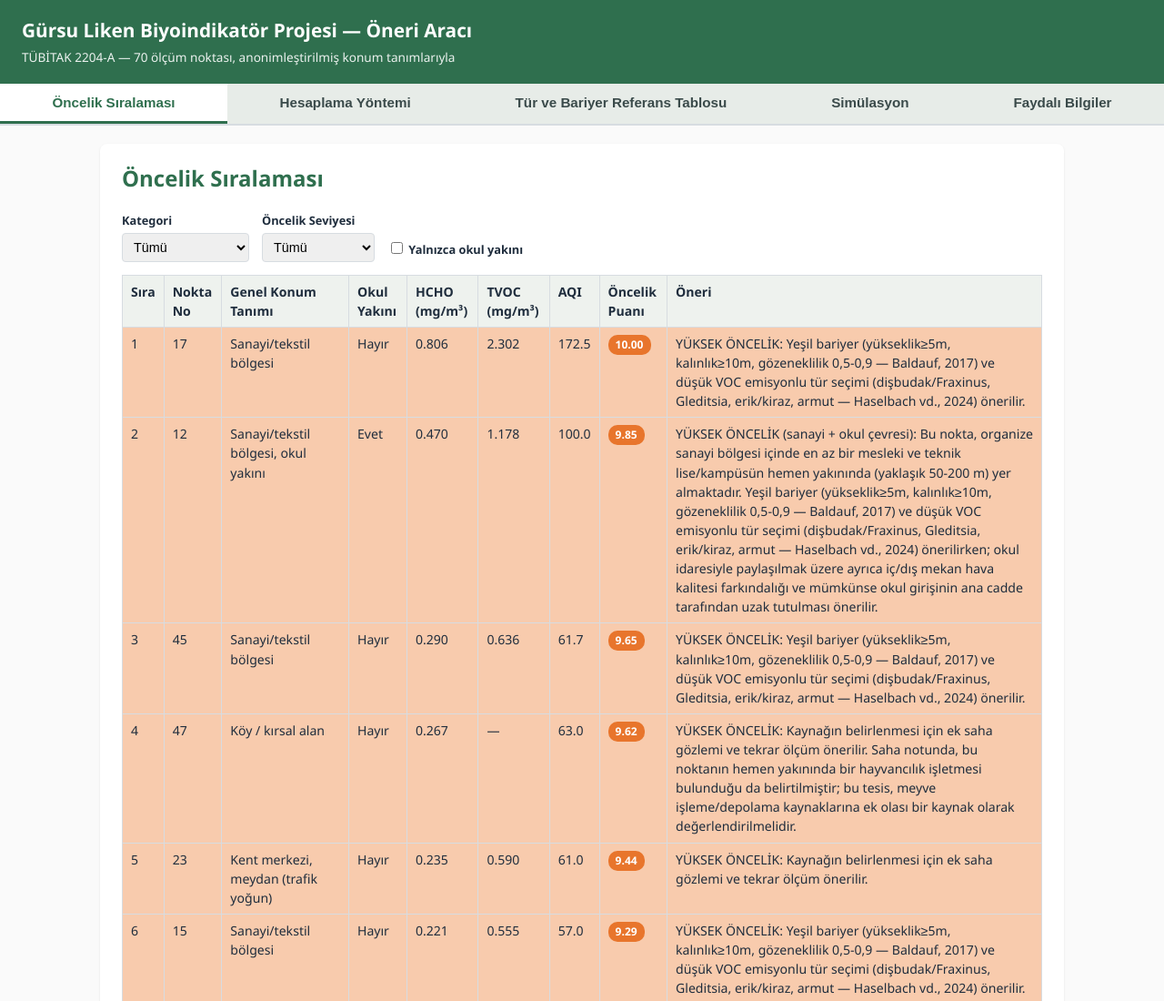
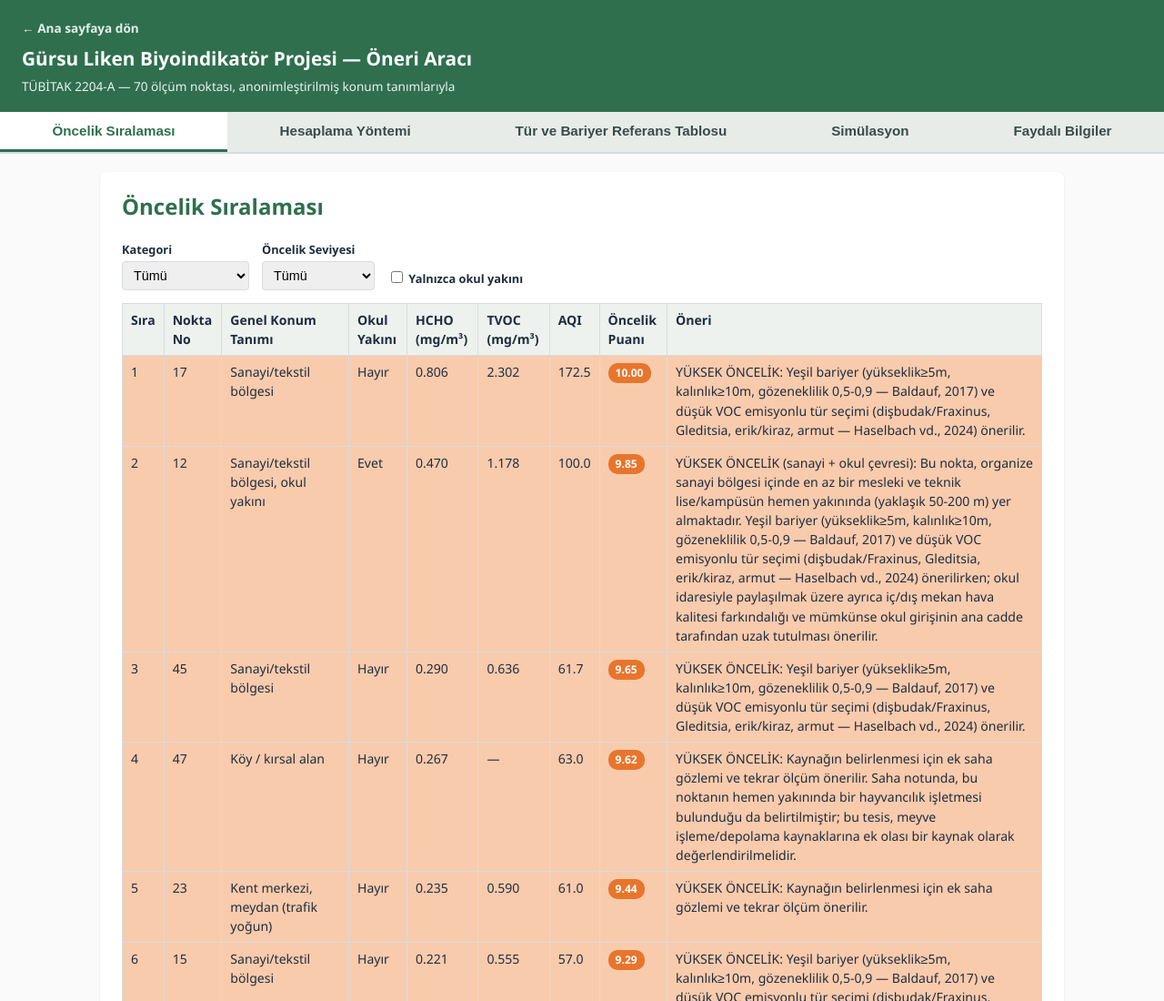
Before and after one commit to projerotapusula-web/gursu-hava-kalitesi-liken, a plain HTML site: page Gursu_Liken_Oneri_Araci_Web.html in a window 1280 px wide. Shown: the top 1100 px of the page at 91% size. Drawn offline with Linux system fonts and the light colour scheme.

Commit message:
Add files via upload

```diff
--- a/Gursu_Liken_Oneri_Araci_Web.html
+++ b/Gursu_Liken_Oneri_Araci_Web.html
@@ -14,6 +14,8 @@
   header { background: var(--accent); color: white; padding: 18px 24px; }
   header h1 { margin: 0; font-size: 1.3rem; }
   header p { margin: 4px 0 0; font-size: 0.85rem; opacity: 0.9; }
+  header a.back { display: inline-block; margin-bottom: 8px; color: #e4f0e8; font-weight: 600; font-size: 0.85rem; text-decoration: none; }
+  header a.back:hover { text-decoration: underline; }
   nav { display: flex; flex-wrap: wrap; background: #e7ece8; border-bottom: 2px solid var(--border); position: sticky; top: 0; z-index: 10; }
   nav button { flex: 1 1 auto; padding: 12px 10px; border: none; background: transparent; cursor: pointer; font-size: 0.95rem; font-weight: 600; color: #3a4a4a; border-bottom: 3px solid transparent; }
   nav button.active { background: var(--card); border-bottom-color: var(--accent); color: var(--accent); }
@@ -62,6 +64,7 @@
 </head>
 <body>
 <header>
+  <a class="back" href="index.html">&larr; Ana sayfaya dön</a>
   <h1>Gürsu Liken Biyoindikatör Projesi — Öneri Aracı</h1>
   <p>TÜBİTAK 2204-A — 70 ölçüm noktası, anonimleştirilmiş konum tanımlarıyla</p>
 </header>
```
